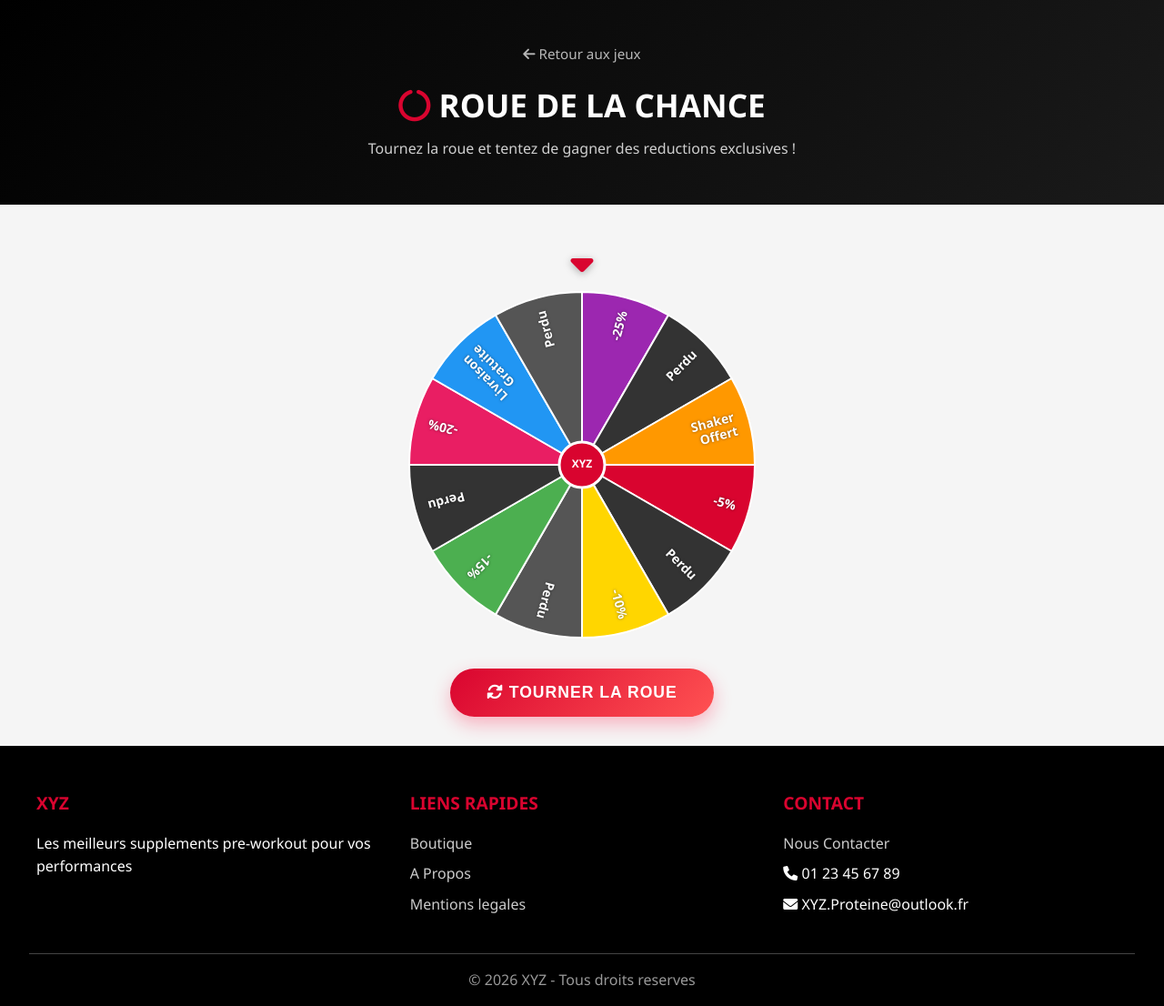
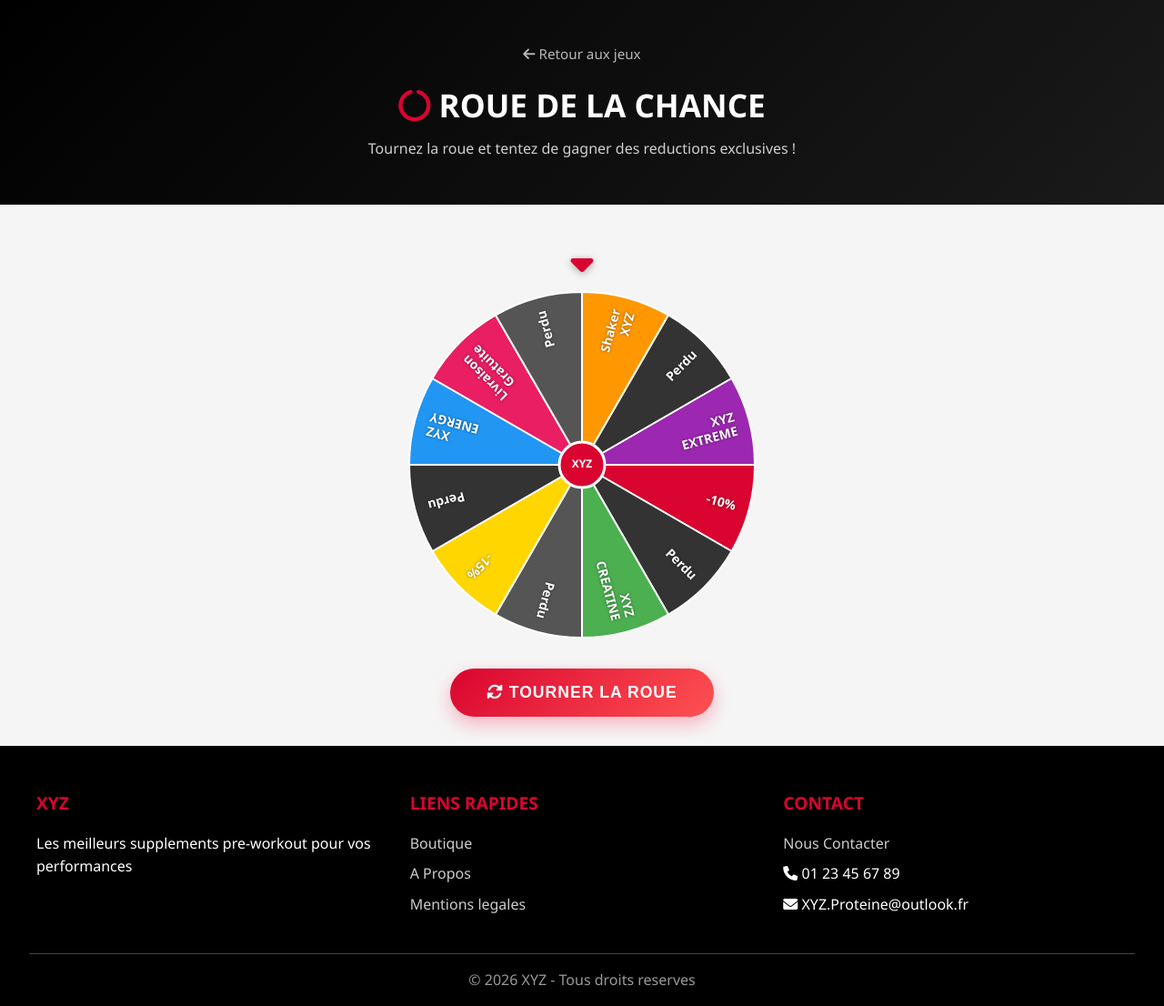
Before and after one commit to Nathan355/projet-momo-nt, a PHP site: page /wheel.php in a window 1280 px wide. Shown: the part 126-1232 px from the top of the page at 91% size. Run offline with PHP 8.4, Linux system fonts and the light colour scheme.

Commit message:
Mise a jour Roue de la Chance avec produits XYZ a gagner (Creatine, Energy, Extreme, Shaker)

```diff
--- a/wheel.php
+++ b/wheel.php
@@ -81,18 +81,18 @@
 
     <script>
     const segments = [
-        { text: '-5%', color: '#d9042f', code: 'XYZ5' },
-        { text: 'Perdu', color: '#333', code: '' },
-        { text: '-10%', color: '#FFD600', code: 'XYZ10' },
-        { text: 'Perdu', color: '#555', code: '' },
-        { text: '-15%', color: '#4CAF50', code: 'XYZ15' },
-        { text: 'Perdu', color: '#333', code: '' },
-        { text: '-20%', color: '#E91E63', code: 'XYZ20' },
-        { text: 'Livraison\nGratuite', color: '#2196F3', code: 'XYZFREE' },
-        { text: 'Perdu', color: '#555', code: '' },
-        { text: '-25%', color: '#9C27B0', code: 'XYZ25' },
-        { text: 'Perdu', color: '#333', code: '' },
-        { text: 'Shaker\nOffert', color: '#FF9800', code: 'XYZSHAKER' }
+        { text: '-10%', color: '#d9042f', code: 'XYZ10', type: 'code' },
+        { text: 'Perdu', color: '#333', code: '', type: 'lose' },
+        { text: 'XYZ\nCREATINE', color: '#4CAF50', code: '', type: 'product', desc: 'Un pot de XYZ CREATINE offert !' },
+        { text: 'Perdu', color: '#555', code: '', type: 'lose' },
+        { text: '-15%', color: '#FFD600', code: 'XYZ15', type: 'code' },
+        { text: 'Perdu', color: '#333', code: '', type: 'lose' },
+        { text: 'XYZ\nENERGY', color: '#2196F3', code: '', type: 'product', desc: 'Un pot de XYZ ENERGY offert !' },
+        { text: 'Livraison\nGratuite', color: '#E91E63', code: 'XYZFREE', type: 'code' },
+        { text: 'Perdu', color: '#555', code: '', type: 'lose' },
+        { text: 'Shaker\nXYZ', color: '#FF9800', code: '', type: 'product', desc: 'Un shaker XYZ premium offert !' },
+        { text: 'Perdu', color: '#333', code: '', type: 'lose' },
+        { text: 'XYZ\nEXTREME', color: '#9C27B0', code: '', type: 'product', desc: 'Un pot de XYZ EXTREME offert !' }
     ];
 
     const canvas = document.getElementById('wheel-canvas');
@@ -206,18 +206,25 @@
         const textEl = document.getElementById('wheel-result-text');
         const codeEl = document.getElementById('wheel-result-code');
 
-        if (winner.code) {
-            iconDiv.innerHTML = '<i class="fas fa-gift" style="font-size: 4rem; color: ' + winner.color + ';"></i>';
+        if (winner.type === 'code') {
+            iconDiv.innerHTML = '<i class="fas fa-ticket-alt" style="font-size: 4rem; color: ' + winner.color + ';"></i>';
             titleEl.textContent = 'Felicitations !';
             titleEl.style.color = winner.color;
             textEl.textContent = 'Vous avez gagne : ' + winner.text.replace('\n', ' ') + ' !';
             codeEl.innerHTML = 'Code promo : <strong>' + winner.code + '</strong>';
             codeEl.style.display = 'block';
+        } else if (winner.type === 'product') {
+            iconDiv.innerHTML = '<i class="fas fa-gift" style="font-size: 4rem; color: ' + winner.color + ';"></i>';
+            titleEl.textContent = 'INCROYABLE !';
+            titleEl.style.color = winner.color;
+            textEl.textContent = winner.desc;
+            codeEl.innerHTML = '<i class="fas fa-envelope"></i> Envoyez un mail a <strong>XYZ.Proteine@outlook.fr</strong> avec une capture d\'ecran pour reclamer votre lot !';
+            codeEl.style.display = 'block';
         } else {
             iconDiv.innerHTML = '<i class="fas fa-sad-tear" style="font-size: 4rem; color: #999;"></i>';
             titleEl.textContent = 'Pas de chance !';
             titleEl.style.color = '#999';
-            textEl.textContent = 'Retentez votre chance !';
+            textEl.textContent = 'Retentez votre chance, des produits XYZ sont a gagner !';
             codeEl.style.display = 'none';
         }
 
```
